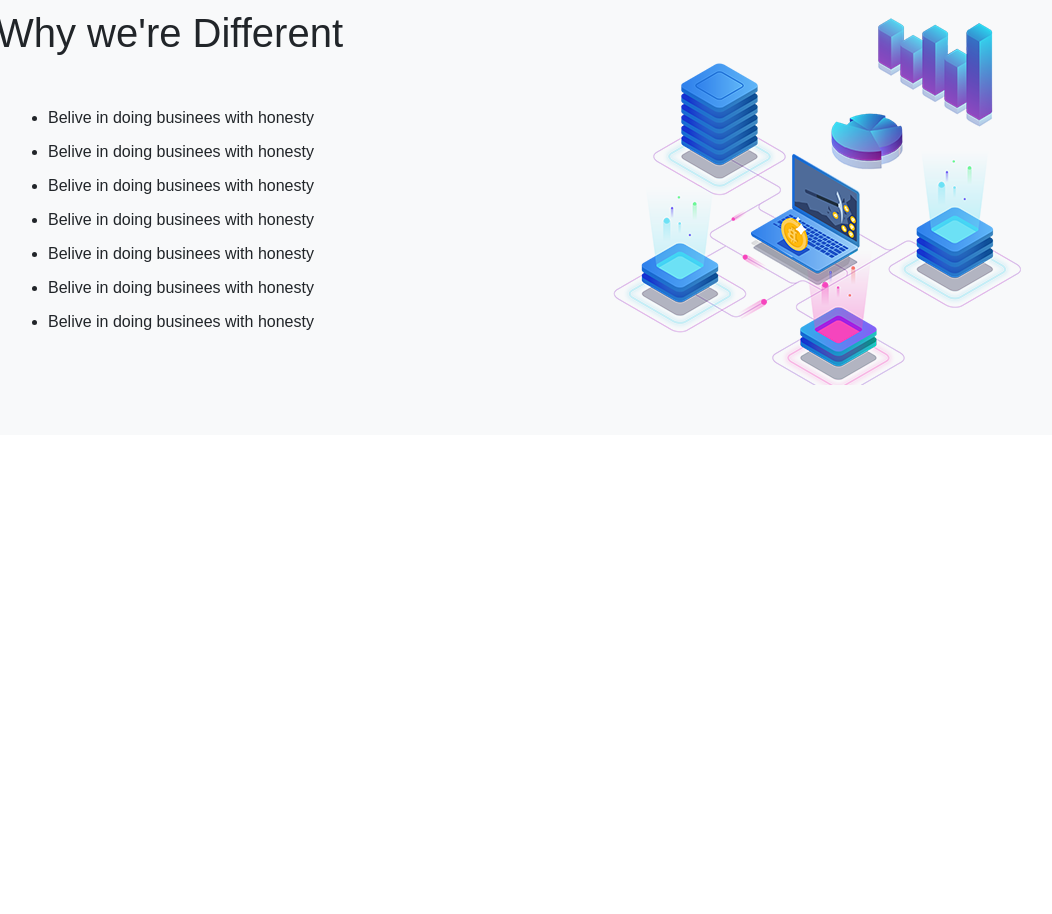
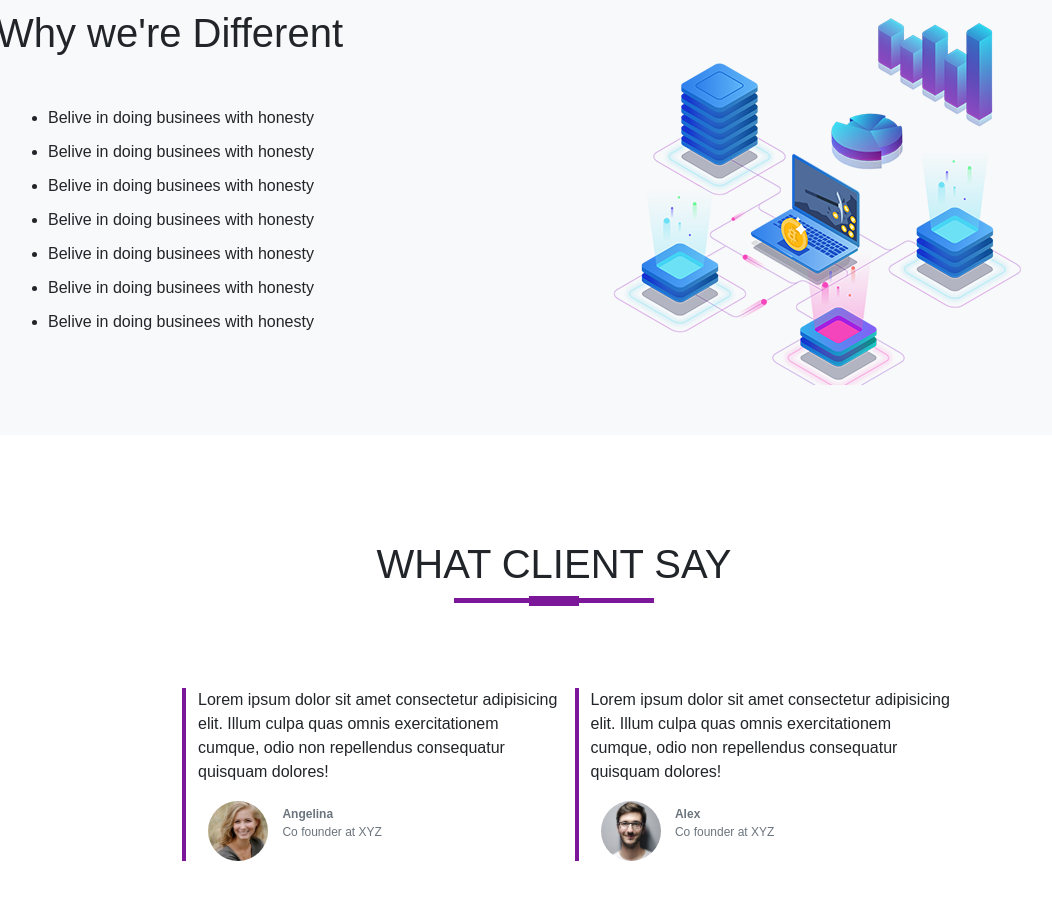
Before and after one commit to najmulmyself/bootforce, a plain HTML site: page index.html in a window 1280 px wide. Shown: the part 1511-2425 px from the top of the page, without its empty margins (86-1138 px from the left). Before the commit the page ends 1946 px from the top, so only its background shows below. Drawn offline with nearby package versions, Linux system fonts and the light colour scheme.

Commit message:
testimonials

```diff
--- a/index.html
+++ b/index.html
@@ -165,6 +165,41 @@
       </div>
     </section>
 
+    <!-- Testimonials section -->
+
+    <section id="testimonial">
+      <div class="container">
+        <h1 class="title text-center">What Client Say</h1>
+        <div class="row offset-2">
+          <!-- margin left = offset-1 == 8.33333% -->
+          <div class="col-md-5 testimonial">
+            <p>
+              Lorem ipsum dolor sit amet consectetur adipisicing elit. Illum
+              culpa quas omnis exercitationem cumque, odio non repellendus
+              consequatur quisquam dolores!
+            </p>
+            <img src="images/user1.jpg" alt="" />
+            <p class="user-details text-muted">
+              <b>Angelina</b> <br />
+              Co founder at XYZ
+            </p>
+          </div>
+          <div class="col-md-5 testimonial">
+            <p>
+              Lorem ipsum dolor sit amet consectetur adipisicing elit. Illum
+              culpa quas omnis exercitationem cumque, odio non repellendus
+              consequatur quisquam dolores!
+            </p>
+            <img src="images/user2.jpg" alt="" />
+            <p class="user-details text-muted">
+              <b>Alex</b> <br />
+              Co founder at XYZ
+            </p>
+          </div>
+        </div>
+      </div>
+    </section>
+
     <!-- Bootstrap CDN JS -->
     <script
       src="https://cdn.jsdelivr.net/npm/bootstrap@5.1.1/dist/js/bootstrap.bundle.min.js"
--- a/style.css
+++ b/style.css
@@ -119,9 +119,27 @@ a:active {
   margin-bottom: 8%;
   font-weight: 400;
 }
-#about-us ul{
+#about-us ul {
   margin-left: 20px;
 }
-#about-us ul li{
+#about-us ul li {
   margin: 10px 0;
 }
+#testimonial {
+  margin: 100px 0;
+}
+.testimonial {
+  border-left: 4px solid #7b1798;
+  margin: 50px 0;
+}
+.testimonial img {
+  height: 60px;
+  width: 60px;
+  border-radius: 50%;
+  margin: 0 10px;
+}
+.user-details {
+  display: inline-block;
+  font-size: 12px;
+  margin-top: 5px;
+}
```
Lines whose indentation alone changed are shown as unchanged.
